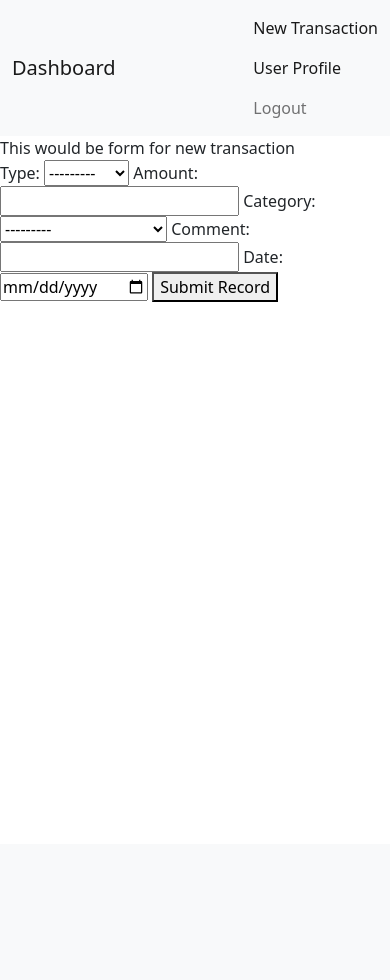
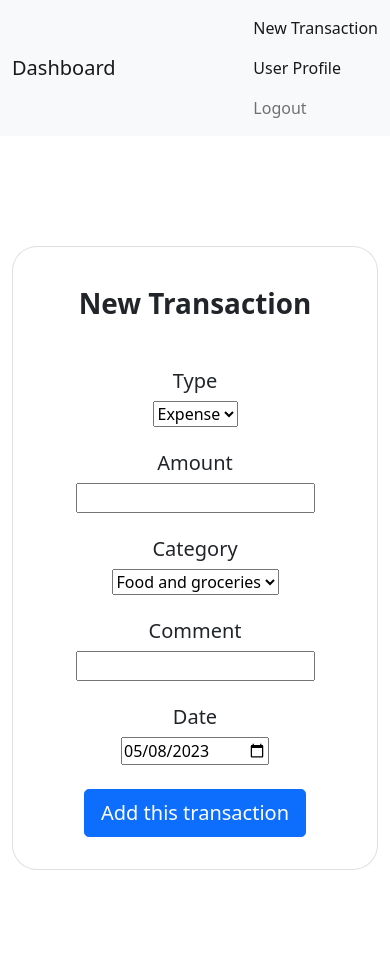
Before and after one commit to AkShAtHaA-L/Python-Expense-Tracker, a Django app: page /dashboard/transaction/ in a window 390 px wide. Before the commit the page ends 302 px from the top, so only its background shows below. Run offline with Django 4.2, Linux system fonts and the light colour scheme; the visitor is signed in with stand-in values (Sample User, id 1).

Commit message:
styling new transaction form

```diff
--- a/transactions/models.py
+++ b/transactions/models.py
@@ -1,6 +1,6 @@
 from django.db import models
 from django.contrib.auth.models import User
-
+from datetime import datetime
 
 TRANSACTION_CHOICES = [
     ("Expense","Expense"),
@@ -21,11 +21,11 @@ CATEGORY_CHOICES = [
 # Create your models here.
 class Transaction(models.Model):
     user = models.ForeignKey(User,default = 1, on_delete=models.CASCADE)
-    type = models.CharField(max_length = 10 , choices=TRANSACTION_CHOICES)
+    type = models.CharField(max_length = 10 , choices=TRANSACTION_CHOICES, default=TRANSACTION_CHOICES[0][0])
     amount = models.FloatField()
-    category = models.CharField(max_length=20, choices=CATEGORY_CHOICES)
+    category = models.CharField(max_length=20, choices=CATEGORY_CHOICES, default=CATEGORY_CHOICES[0][0])
     comment = models.CharField(max_length=50)
-    date = models.DateField()
+    date = models.DateField(default=datetime.now)
 
     def __str__(self):
         return self.comment
--- a/transactions/templates/transactions/newtransaction.html
+++ b/transactions/templates/transactions/newtransaction.html
@@ -6,11 +6,60 @@ New Transaction
 
 
 {% block body%}
-This would be form for new transaction
-<form method="POST">
-    {% csrf_token %}
-    {{ form }}
-    <button type="submit">Submit Record</button>
-</form>
-
+<section class="vh-100" style="background-color: #fff;">
+    <div class="container h-100">
+        <div class="row d-flex justify-content-center align-items-center h-100">
+            <div class="col-lg-12 col-xl-11">
+                <div class="card text-black" style="border-radius: 25px;">
+                    <div class="card-body p-md-5">
+                        <div class="row justify-content-center">
+                            <div class="col-md-10 col-lg-6 col-xl-5 order-2 order-lg-1">
+                                <p class="text-center h1 fw-bold mb-5 mx-1 mx-md-4 mt-4">New Transaction</p>
+                                {% for message in messages %}
+                                    <h6 class="text-warning">{{ message }}</h6>
+                                {% endfor %}
+                                <form method="POST" class="mx-1 mx-md-4">
+                                {% csrf_token %}
+                                    <div class="d-flex flex-row align-items-center mb-4">
+                                        <div class="form-outline flex-fill mb-0 text-center">
+                                            <h5>{{form.type.label}}</h5>
+                                            {{form.type}}
+                                        </div>
+                                    </div>
+                                    <div class="d-flex flex-row align-items-center mb-4">
+                                        <div class="form-outline flex-fill mb-0 text-center">
+                                            <h5 class="text-center">{{form.amount.label}}</h5>
+                                            {{form.amount}}
+                                        </div>
+                                    </div>
+                                    <div class="d-flex flex-row align-items-center mb-4">
+                                        <div class="form-outline flex-fill mb-0 text-center">
+                                            <h5 class="text-center">{{form.category.label}}</h5>
+                                            {{form.category}}
+                                        </div>
+                                    </div>
+                                    <div class="d-flex flex-row align-items-center mb-4">
+                                        <div class="form-outline flex-fill mb-0 text-center">
+                                            <h5 class="text-center">{{form.comment.label}}</h5>
+                                            {{form.comment}}
+                                        </div>
+                                    </div>
+                                    <div class="d-flex flex-row align-items-center mb-4">
+                                        <div class="form-outline flex-fill mb-0 text-center">
+                                            <h5 class="text-center">{{form.date.label}}</h5>
+                                            {{form.date}}
+                                        </div>
+                                    </div>
+                                    <div class="d-flex justify-content-center mx-4 mb-3 mb-lg-4">
+                                        <button type="submit" class="btn btn-primary btn-lg">Add this transaction</button>
+                                    </div>
+                                </form>
+                            </div>
+                        </div>
+                    </div>
+                </div>
+            </div>
+        </div>
+    </div>
+</section>
 {%endblock%}
--- a/transactions/views.py
+++ b/transactions/views.py
@@ -10,6 +10,7 @@ from django.db.models import Sum
 
 # Create your views here.
 
+#Set a monthly budget, show last 7 days data in the dashboard
 @login_required
 def dashboard(request):
     user = User.objects.get(pk=request.user.id)
@@ -32,6 +33,7 @@ def dashboard(request):
     return render(request, "transactions/index.html", context=context)
 
 
+#Add a new transaction to the database
 @login_required
 def newentry(request):
     if request.method == 'POST':
@@ -52,9 +54,9 @@ def newentry(request):
                 comment = entered_comment,
                 date = entered_date
             )
-            print(transaction_object)
+            messages.add_message(request, messages.INFO, "This transaction is added!")
         else:
-            print("Nope!")
+            messages.add_message(request, messages.ERROR, f"{user_object} , Not a valid transaction!")
     else:
         form = TransactionForm()
     return render(request, "transactions/newtransaction.html", {'form': form})
--- a/users/templates/users/login.html
+++ b/users/templates/users/login.html
@@ -13,7 +13,7 @@ User Login
                 <div class="card text-black" style="border-radius: 25px;">
                     <div class="card-body p-md-5">
                         {% for message in messages %}
-                            <li{% if message.tags %} class="{{ message.tags }}"{% endif %}>{{ message }}</li>
+                            <h6 class="text-warning">{{ message }}</h6>
                         {% endfor %}
                         <div class="row justify-content-center">
                             <div class="col-md-10 col-lg-6 col-xl-5 order-2 order-lg-1">
@@ -33,8 +33,8 @@ User Login
                                         </div>
                                     </div>
                                     <div class="d-flex justify-content-center mx-4 mb-3 mb-lg-4 ">
-                                        <button type="submit" class="btn btn-primary btn-lg mr-5">Login now</button>
-                                        <a href="{% url 'register' %}"><button type="button" class="btn btn-secondary btn-lg">Register</button></a>
+                                        <button type="submit" class="btn btn-primary btn-lg m-2">Login now</button>
+                                        <a href="{% url 'register' %}"><button type="button" class="btn btn-secondary btn-lg m-2">Register</button></a>
                                     </div>
                                 {% for error in form.non_field_errors %}
                                 <p> {{ error }}</p>
```
Also changed, not shown: users/templates/users/profile.html (+4 -4 lines), users/templates/users/register.html (+3 -7 lines), users/views.py (+3 -4 lines).
